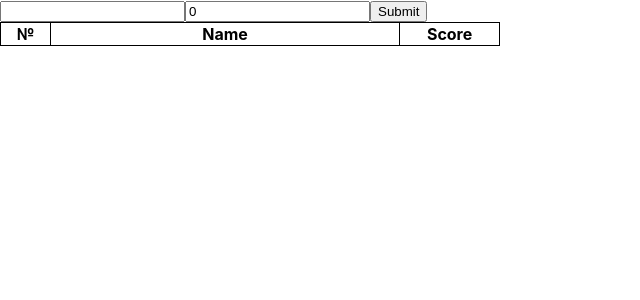
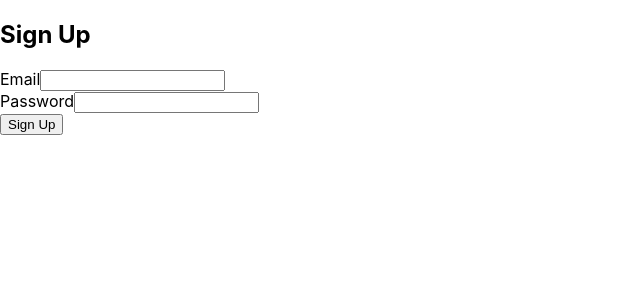
Before and after one commit to thesafatem/jeopardy-selection-frontend, a React (Create React App) app: page / in a window 1280 px wide. Shown: the top 300 px of the page, without its empty margins (0-640 px from the left). Built offline with nearby package versions, Linux system fonts and the light colour scheme.

Commit message:
Add sign in and sign up without styles

```diff
--- a/src/App.css
+++ b/src/App.css
@@ -62,3 +62,10 @@ table, th, td {
 .top-row {
   background-color: lightgreen;
 }
+
+.create-tournament {
+  width: 200px;
+  height: 100px;
+  align-self: center;
+  background-color: lightgreen;
+}
--- a/src/App.tsx
+++ b/src/components/App.tsx
@@ -1,5 +1,7 @@
 import React, {useState} from 'react';
-import './App.css';
+import '../App.css';
+import AuthForm from "./Auth/AuthForm";
+import SignUp from "./Auth/SignUp";
 
 interface IUser {
     name: string;
@@ -61,10 +63,20 @@ function Input() {
     )
 }
 
+function Tournament() {
+    return (
+        <>
+            <button className='create-tournament'>Create</button>
+        </>
+    )
+}
+
 function App() {
   return (
       <>
-        <Input/>
+        {/*<Input/>*/}
+        {/*  <Tournament/>*/}
+          <SignUp/>
       </>
   );
 }
--- /dev/null
+++ b/src/components/Auth/AuthForm.tsx
@@ -0,0 +1,53 @@
+import React, { useState } from 'react';
+
+interface IAuthFormProps {
+    onSubmit: (email: string, password: string) => Promise<void>;
+    isSignUp?: boolean;
+}
+
+const AuthForm: React.FC<IAuthFormProps> = ({onSubmit, isSignUp = false}) => {
+    const [email, setEmail] = useState('');
+    const [password, setPassword] = useState('');
+    const [error, setError] = useState('')
+    const [loading, setLoading] = useState(false)
+
+    const handleSubmit = async (e: React.FormEvent) => {
+        e.preventDefault();
+        setLoading(true);
+        try {
+            await onSubmit(email, password);
+        } catch (error) {
+            setError((error as Error).message)
+        }
+        setLoading(false);
+    }
+
+    return (
+        <form onSubmit={handleSubmit}>
+            <div>
+                <label>Email</label>
+                <input
+                    type="email"
+                    value={email}
+                    onChange={(e) => setEmail(e.target.value)}
+                    required
+                />
+            </div>
+            <div>
+                <label>Password</label>
+                <input
+                    type="password"
+                    value={password}
+                    onChange={(e) => setPassword(e.target.value)}
+                    required
+                />
+            </div>
+            {error && <div className="error">{error}</div>}
+            <button type="submit" disabled={loading}>
+                {isSignUp ? 'Sign Up' : 'Sign In'}
+            </button>
+        </form>
+    )
+}
+
+export default AuthForm
--- /dev/null
+++ b/src/components/Auth/SignUp.tsx
@@ -0,0 +1,31 @@
+import React from 'react';
+import AuthForm from "./AuthForm";
+
+const SignUp: React.FC = () => {
+    const handleSignUp = async (email: string, password: string) => {
+        try {
+            const response = await fetch('/api/signup', {
+                method: 'POST',
+                headers: {
+                    'Content-Type': 'application/json'
+                },
+                body: JSON.stringify({email, password})
+            });
+            if (!response.ok) {
+                const data = await response.json()
+                throw new Error(data.message)
+            }
+        } catch (error) {
+            throw error
+        }
+    }
+
+    return (
+        <div>
+            <h2>Sign Up</h2>
+            <AuthForm onSubmit={handleSignUp} isSignUp />
+        </div>
+    )
+}
+
+export default SignUp
--- a/src/index.tsx
+++ b/src/index.tsx
@@ -1,7 +1,7 @@
 import React from 'react';
 import ReactDOM from 'react-dom/client';
 import './index.css';
-import App from './App';
+import App from './components/App';
 import reportWebVitals from './reportWebVitals';
 
 const root = ReactDOM.createRoot(
```
Also changed, not shown: src/components/Auth/SignIn.tsx (added, +31 -0 lines), 1 other file (tests, documents, lock files or other folders).
